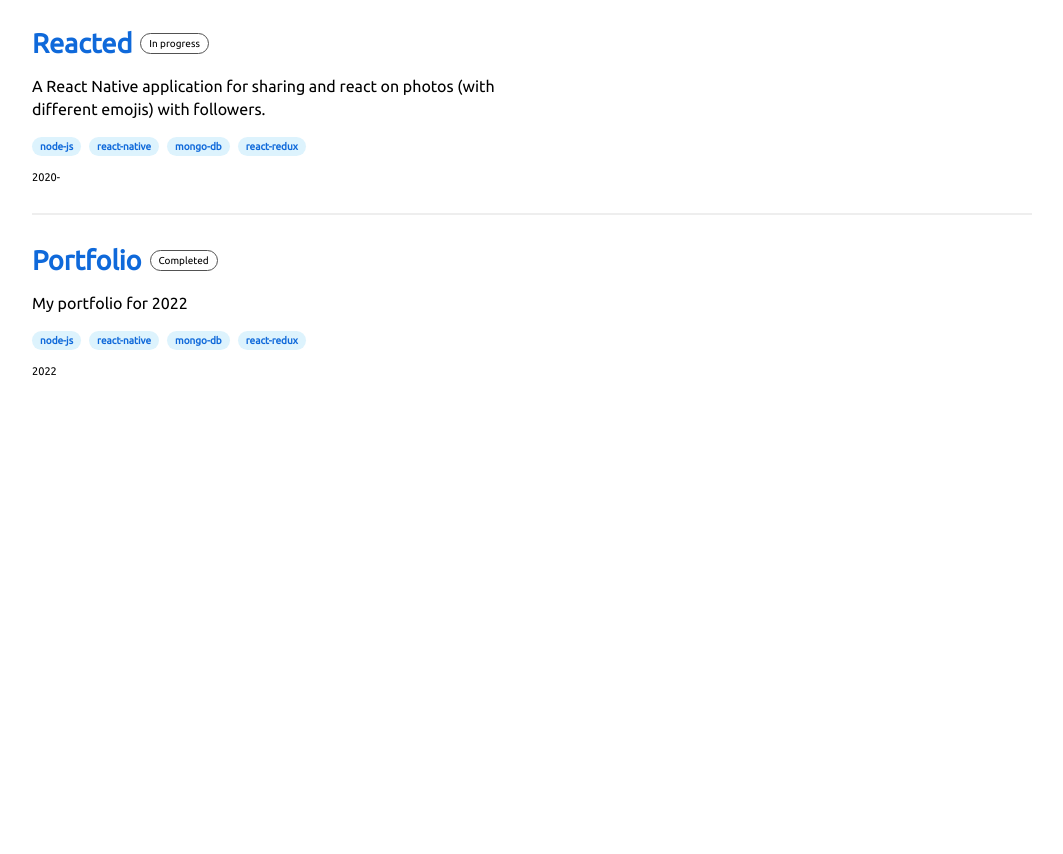
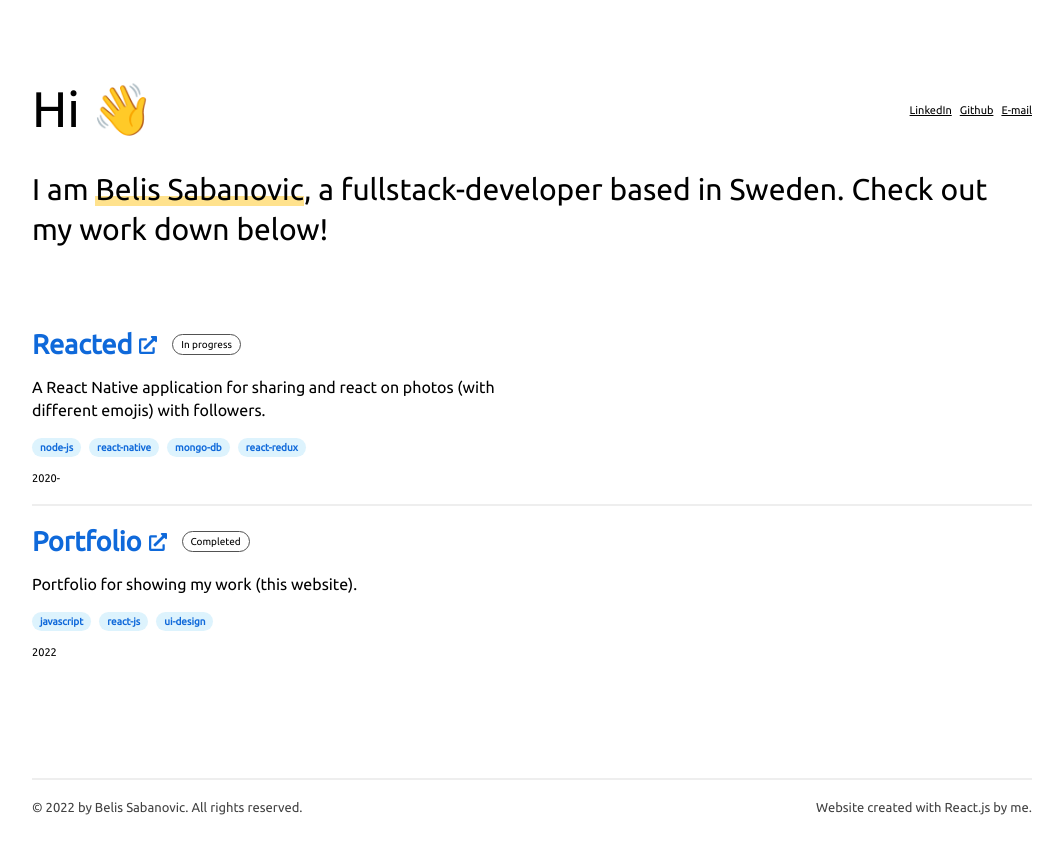
Before and after one commit to belismau/my-portfolio-2022, a React app: page / in a window 1280 px wide. Shown: the whole page, without its empty margins (108-1171 px from the left). Before the commit the page ends 800 px from the top, so only its background shows below. Built offline with nearby package versions, Linux system fonts and the light colour scheme.

Commit message:
Version 2

```diff
--- a/package.json
+++ b/package.json
@@ -8,6 +8,7 @@
     "@testing-library/user-event": "^13.5.0",
     "react": "^18.1.0",
     "react-dom": "^18.1.0",
+    "react-icons": "^4.3.1",
     "react-scripts": "5.0.1",
     "web-vitals": "^2.1.4"
   },
--- a/public/index.html
+++ b/public/index.html
@@ -3,6 +3,7 @@
   <head>
     <meta charset="utf-8" />
     <link rel="icon" href="%PUBLIC_URL%/favicon.ico" />
+    <link rel="stylesheet" href="path/to/font-awesome/css/font-awesome.min.css">
     <meta name="viewport" content="width=device-width, initial-scale=1" />
     <meta name="theme-color" content="#000000" />
     <meta
--- /dev/null
+++ b/src/badges.js
@@ -0,0 +1,31 @@
+export const badges = {
+    node: {
+        label: 'node-js'
+        // color: '#323232',
+        // backgroundColor: 'yellow'
+    },
+    react_native: {
+        label: 'react-native',
+        // color: '#5ed3f3',
+        // backgroundColor: '#666666'
+    },
+    mongo_db: {
+        label: 'mongo-db',
+        // color: '#403f41',
+        // backgroundColor: '#61bd5e'
+    },
+    redux: {
+        label: 'react-redux',
+        // color: '#323232',
+        // backgroundColor: '#a983e5'
+    },
+    javascript: {
+        label: 'javascript'
+    },
+    react_js: {
+        label: 'react-js'
+    },
+    ui_design: {
+        label: 'ui-design'
+    }
+}
--- a/src/components/App.css
+++ b/src/components/App.css
@@ -1,6 +1,8 @@
 .App {
-  /* background-color: green; */
-  padding: 20px;
+  margin: 80px 20px;
+}
+
+.App > div {
   max-width: 1000px;
   margin: 0 auto;
 }
--- a/src/components/App.js
+++ b/src/components/App.js
@@ -1,61 +1,58 @@
+import { badges } from '../badges';
 import './App.css';
+import Header from './Header';
+import Footer from './Footer';
 import Repository from './Repository';
+import Stack from './Stack';
 
 function App() {
-
-  const badges = [
-    {
-      name: 'node-js',
-      // color: '#323232',
-      // backgroundColor: 'yellow'
-    },
-    {
-      name: 'react-native',
-      // color: '#5ed3f3',
-      // backgroundColor: '#666666'
-    },
-    {
-      name: 'mongo-db',
-      // color: '#403f41',
-      // backgroundColor: '#61bd5e'
-    },
-    {
-      name: 'react-redux',
-      // color: '#323232',
-      // backgroundColor: '#a983e5'
-    }
-  ]
-
-  const LineBreak = () => {
+  const LineBreak = (props) => {
     return (
       <div style={{
         height: 2,
         width: '100%',
         background: '#eee',
-        margin: '30px 0'
+        margin: props.gap ? `${props.gap}px 0` : '20px 0'
       }}></div>
     )
   }
 
   return (
     <div className="App">
+      <div>
+        <Header />
+
         <Repository
           title='Reacted'
           content='A React Native application for sharing and react on photos (with different emojis) with followers.'
           inProgress
-        badges={badges}
+          badges={[
+            badges.node,
+            badges.react_native,
+            badges.mongo_db,
+            badges.redux
+          ]}
           period='2020-'
+          link='https://github.com/belismau/Login'
         />
 
         <LineBreak />
 
         <Repository
           title='Portfolio'
-        content='My portfolio for 2022'
+          content='Portfolio for showing my work (this website).'
           inProgress={false}
-        badges={badges}
+          badges={[
+            badges.javascript,
+            badges.react_js,
+            badges.ui_design
+          ]}
           period='2022'
+          link='https://github.com/belismau/Loginnn'
         />
+
+        <Footer />
+      </div>
     </div>
   );
 }
--- /dev/null
+++ b/src/components/Footer.css
@@ -0,0 +1,5 @@
+.Footer-content {
+  font-size: 13px;
+  margin-top: 20px;
+  color: rgb(66, 66, 66);
+}
--- /dev/null
+++ b/src/components/Footer.js
@@ -0,0 +1,28 @@
+import './Footer.css'
+import Stack from './Stack';
+
+function Footer() {
+    const FooterLineBreak = () => {
+        return (
+            <div
+                style={{
+                margin: '120px 0 0 0',
+                height: 2,
+                width: '100%',
+                background: '#eee'
+            }}></div>
+        )
+    }
+
+    return (
+        <div className="Footer">
+            <FooterLineBreak />
+            <Stack justifyContent='space-between'>
+                <p className='Footer-content'> © 2022 by Belis Sabanovic. All rights reserved. </p>
+                <p className='Footer-content'> Website created with React.js by me. </p>
+            </Stack>
+        </div>
+    )
+}
+
+export default Footer;
--- /dev/null
+++ b/src/components/Header.css
@@ -0,0 +1,26 @@
+.Header-title {
+  font-size: 50px;
+  margin-bottom: 10px;
+  margin: 0;
+}
+
+.Header-subtitle {
+  font-size: 30px;
+  line-height: 40px;
+  margin-bottom: 80px;
+}
+
+.Header-subtitle > span {
+  position: relative;
+}
+
+.Header-subtitle > span::before {
+  position: absolute;
+  content: "";
+  bottom: 0;
+  left: 0;
+  width: 100%;
+  height: 10px;
+  background-color: #ffe28d;
+  z-index: -1;
+}
--- /dev/null
+++ b/src/components/Header.js
@@ -0,0 +1,23 @@
+import './Header.css'
+import Stack from './Stack';
+
+function Header() {
+    return (
+        <div className="Header">
+            <Stack justifyContent='space-between'>
+                <p className='Header-title'>Hi 👋 </p>
+                <Stack justifyContent='space-between'>
+                    <a style={{ fontSize: 11, color: 'black' }} href='https://se.linkedin.com/in/belissabanovic'> LinkedIn </a>
+                    <a style={{ fontSize: 11, color: 'black' }} href='https://github.com/belismau'> Github </a>
+                    <a style={{ fontSize: 11, color: 'black' }} href="mailto:belis99@msn.com"> E-mail </a>
+                </Stack>
+            </Stack>
+            <p className='Header-subtitle'>
+                I am <span>Belis Sabanovic</span>, a fullstack-developer based in Sweden.
+                Check out my work down below!
+            </p>
+        </div>
+    )
+}
+
+export default Header;
--- a/src/components/Repository.css
+++ b/src/components/Repository.css
@@ -1,3 +1,7 @@
+.Repository {
+  position: relative;
+}
+
 .InProgressBadge {
   font-size: 10px;
   border-radius: 20px;
@@ -20,6 +24,29 @@
   color: #0f69da;
 }
 
+.Repository-title-container {
+  display: flex;
+  flex-direction: row;
+  align-items: center;
+  gap: 7px;
+  position: relative;
+  cursor: pointer;
+}
+
+.Repository-title-container::before {
+  content: "";
+  position: absolute;
+  left: 0;
+  bottom: 0;
+  width: 0;
+  height: 2px;
+  background-color: #0f69da;
+}
+
+.Repository-title-container:hover::before {
+  width: 100%;
+}
+
 .Repository-content {
   max-width: 500px;
   line-height: 23px;
--- a/src/components/Repository.js
+++ b/src/components/Repository.js
@@ -1,8 +1,9 @@
 import './Repository.css'
 import Stack from './Stack';
+import { FaExternalLinkAlt } from 'react-icons/fa';
 
 function Repository(props) {
-    const { title, content, inProgress, badges, period } = props;
+    const { title, content, inProgress, badges, period, link } = props;
 
     const InProgressBadge = () => {
         return (
@@ -24,7 +25,7 @@ function Repository(props) {
                     backgroundColor: backgroundColor
                 }}
             >
-                { props.data.name }
+                { props.data.label }
             </div>
         )
     }
@@ -32,8 +33,14 @@ function Repository(props) {
     return (
         <div className="Repository">
             <div>
-                <Stack>
-                    <p className="Repository-title"> {title} </p>
+                <Stack gap={15}>
+                    <div
+                        className='Repository-title-container'
+                        onClick={() => window.open(link)}
+                    >
+                        <p className="Repository-title"> {title} </p>
+                        <FaExternalLinkAlt color='#0f69da' fontSize={18} />
+                    </div>
                     <InProgressBadge />
                 </Stack>
 
--- a/src/components/Stack.js
+++ b/src/components/Stack.js
@@ -1,5 +1,5 @@
 function Stack(props) {
-    const { children, vertical, gap } = props;
+    const { children, vertical, gap, justifyContent } = props;
 
     return (
         <div
@@ -7,7 +7,8 @@ function Stack(props) {
                 display: 'flex',
                 flexDirection: vertical ? 'column' : 'row',
                 alignItems: 'center',
-                gap: gap ? gap : 8
+                gap: gap ? gap : 8,
+                justifyContent: justifyContent ? justifyContent : null
             }}
         >
             { children }
```
Also changed, not shown: 1 other file. Lines whose indentation alone changed are shown as unchanged.
